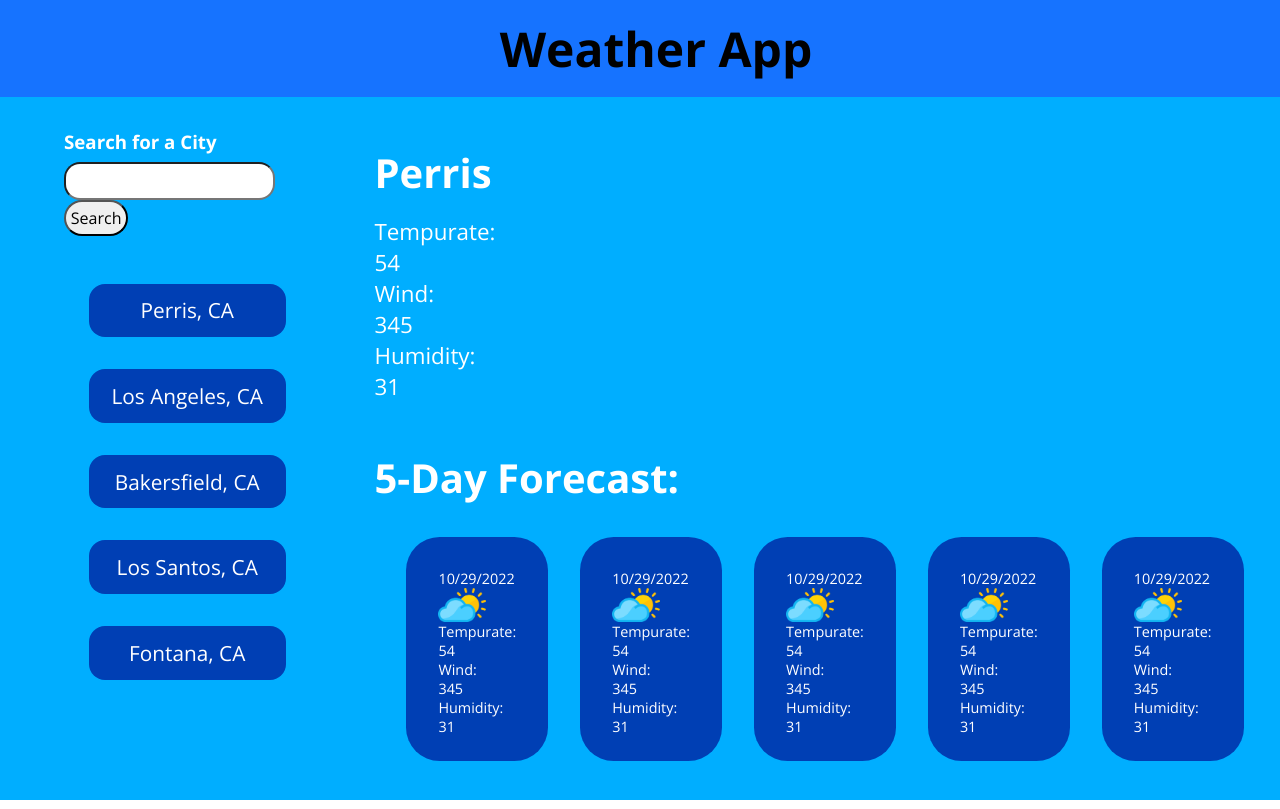
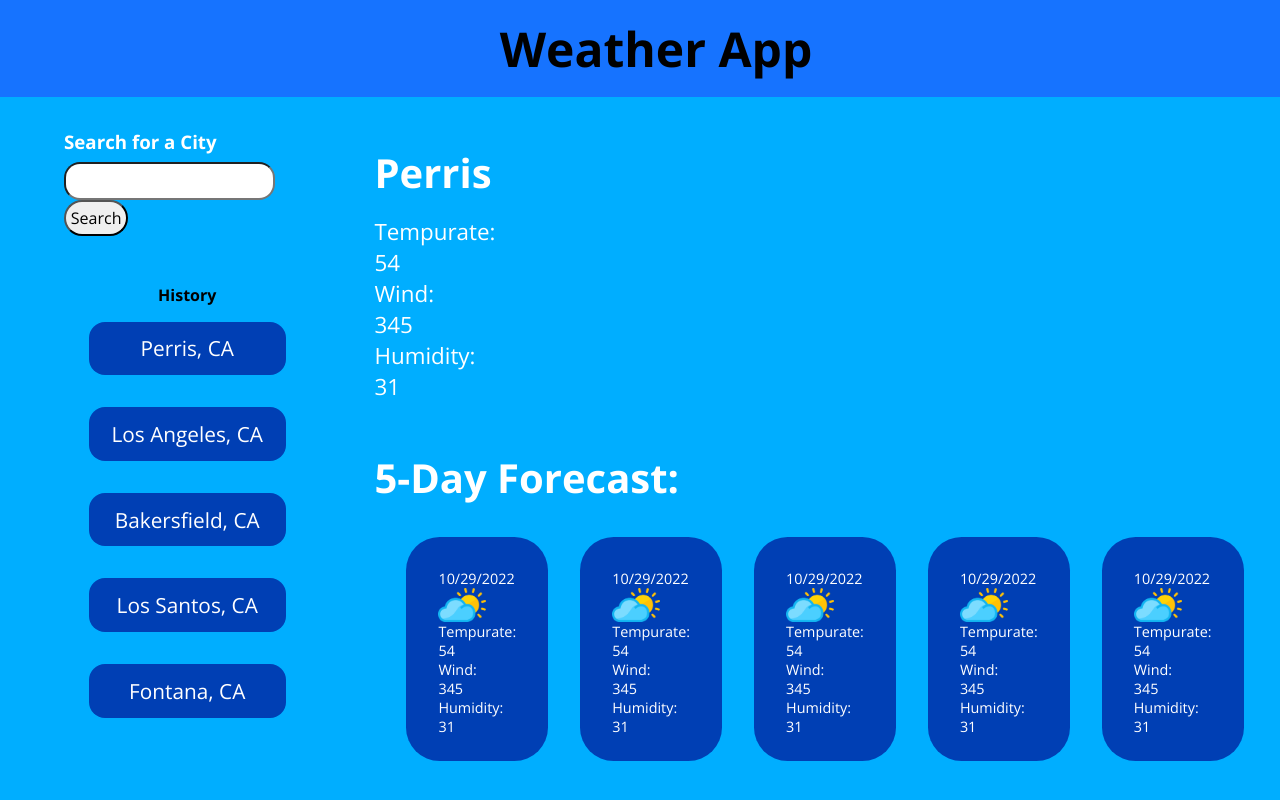
Before and after one commit to TDGLU/Weather-App, a plain HTML site: page index.html in a window 1280 px wide. Shown: the top 809 px of the page. Drawn offline with nearby package versions, Linux system fonts and the light colour scheme; no server answers.

Commit message:
added history label

```diff
--- a/assets/css/style.css
+++ b/assets/css/style.css
@@ -65,11 +65,19 @@ aside {
 
 /* History Section */
 
+.history-title {
+  display: flex;
+  font-weight: bolder;
+  color: black;
+  justify-content: center;
+  margin: 3rem 0 0 0;
+}
+
 .history {
   display: flex;
   font-size: 1.3rem;
   list-style: none;
-  margin: 2rem 0;
+  margin: 0 0 2rem 0;
   align-items: center;
   flex-direction: column;
 }
--- a/index.html
+++ b/index.html
@@ -21,6 +21,7 @@
           <button class="search-btn">Search</button>
         </div>
         <!-- History Section  -->
+        <p class="history-title">History</p>
         <ul class="history">
           <li class="history-item">Perris, CA</li>
           <li class="history-item">Los Angeles, CA</li>
```
